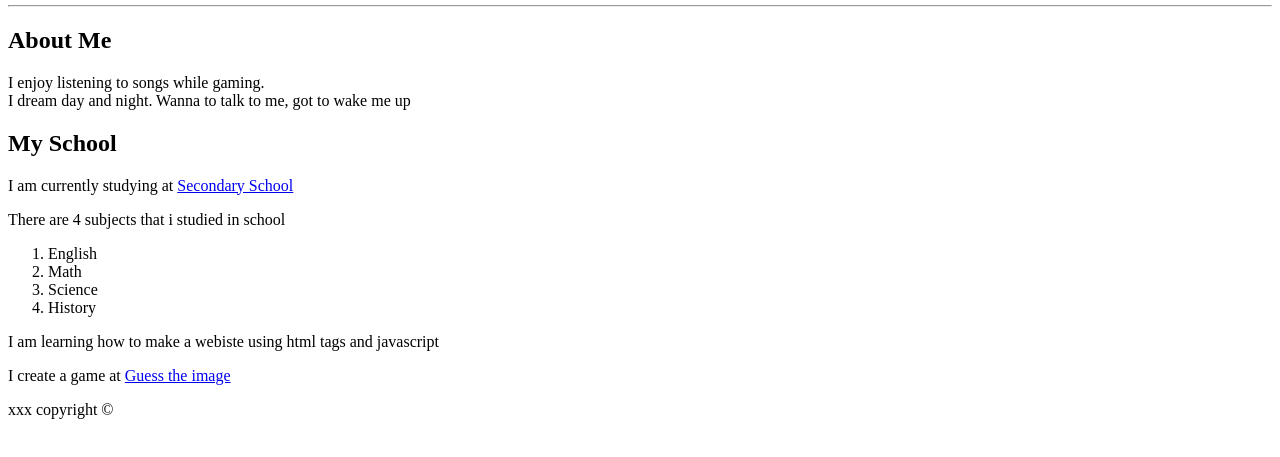
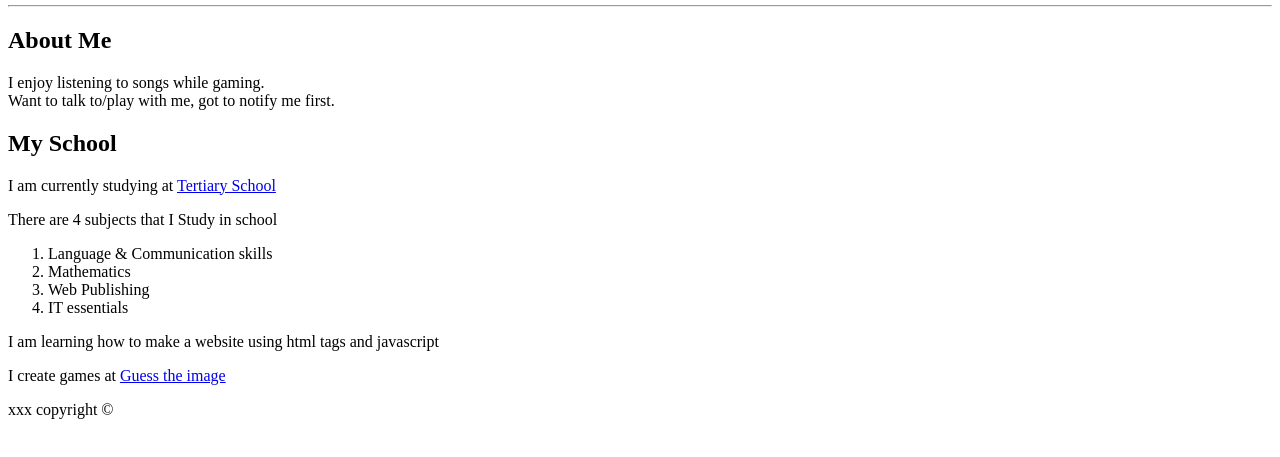
Before and after one commit to Jden855/it103f-p1, a plain HTML site: page index.html in a window 1280 px wide. Shown: the part 127-584 px from the top of the page. Drawn offline with Linux system fonts and the light colour scheme.

Commit message:
Update index.html

```diff
--- a/index.html
+++ b/index.html
@@ -9,19 +9,19 @@
     <hr>
     <h2>About Me</h2>
   <p>I enjoy listening to songs while gaming.<br>
-I dream day and night. Wanna to talk to me, got to wake me up</p>
+Want to talk to/play with me, got to notify me first.</p>
 <h2>My School</h2>
-<p>I am currently studying at <a href="https://www.nyp.edu.sg"> Secondary School </a> </p>
-<p>There are 4 subjects that i studied in school<p>
+<p>I am currently studying at <a href="https://www.nyp.edu.sg"> Tertiary School </a> </p>
+<p>There are 4 subjects that I Study in school<p>
   <ol>
-    <li>English</li>
-  <li>Math</li>
-  <li>Science</li>
-  <li>History</li>
+  <li>Language & Communication skills</li>
+  <li>Mathematics</li>
+  <li>Web Publishing</li>
+  <li>IT essentials</li>
 
   </ol>
-  <p>I am learning how to make a webiste using html tags and javascript</p>
-  <p>I create a game at <a href="guessImages.html">Guess the image</a> </p>
+  <p>I am learning how to make a website using html tags and javascript</p>
+  <p>I create games at <a href="guessImages.html">Guess the image</a> </p>
   <p>xxx copyright &copy;</p>
   </body>
-</html>
+  </html>
```
